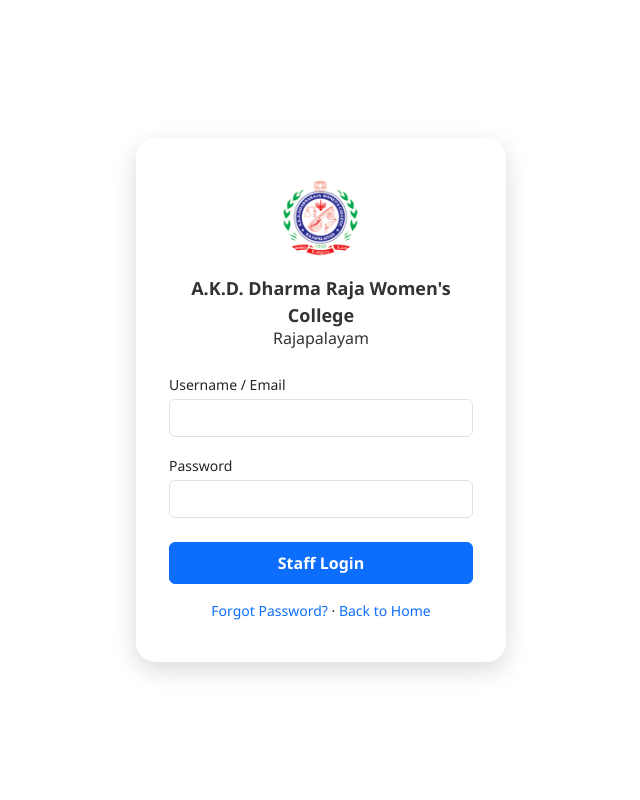
After one commit to veni-56/college_site, a Django app: page /staff/login/ in a window 1280 px wide. The commit adds this page. Shown: the whole page, without its empty margins (319-959 px from the left). Run offline with Django 5.2, Linux system fonts and the light colour scheme; data that the repository does not hold is empty; parts of the project's set-up code (start-up, migrations or seed data) failed here and were passed over.

Commit message:
Add staff_login.html

```diff
--- /dev/null
+++ b/homepage/templates/homepage/staff/staff_login.html
@@ -0,0 +1,87 @@
+{% load static %}
+<!DOCTYPE html>
+<html lang="en">
+<head>
+    <meta charset="UTF-8">
+    <title>Staff Login</title>
+
+    <!-- Bootstrap 5 -->
+    <link href="https://cdn.jsdelivr.net/npm/bootstrap@5.3.0/dist/css/bootstrap.min.css" rel="stylesheet">
+
+    <style>
+        body {
+            min-height: 100vh;
+            display: flex;
+            align-items: center;
+            justify-content: center;
+            font-family: "Segoe UI", sans-serif;
+        }
+
+        .login-card {
+            width: 370px;
+            padding: 2.5rem 2rem;
+            backdrop-filter: blur(8px) saturate(180%);
+            -webkit-backdrop-filter: blur(8px) saturate(180%);
+            background: rgba(255, 255, 255, 0.55);
+            border-radius: 20px;
+            box-shadow: 0 8px 24px rgba(0, 0, 0, .15);
+            border: 1px solid rgba(255, 255, 255, .3);
+        }
+
+        .college-logo {
+            width: 80px;
+            height: 80px;
+            object-fit: cover;
+            border-radius: 50%;
+            box-shadow: 0 0 0 4px rgba(255, 255, 255, .6);
+        }
+
+        .college-name {
+            font-size: 18px;
+            font-weight: 600;
+            margin-top: 8px;
+            color: #333;
+        }
+    </style>
+</head>
+<body>
+
+    <div class="login-card text-center">
+
+        <!-- Logo & College Name -->
+        <img src="{% static 'images/akddrlogo.png' %}" alt="College Logo" class="college-logo mb-2">
+        <div class="college-name">A.K.D. Dharma Raja Women's College
+            <h6>Rajapalayam</h6>
+        </div>
+
+        <!-- Messages -->
+        {% if messages %}
+            {% for m in messages %}
+                <div class="alert alert-danger py-2">{{ m }}</div>
+            {% endfor %}
+        {% endif %}
+
+        <!-- Login Form -->
+        <form method="POST" class="text-start mt-4">
+            {% csrf_token %}
+
+            <label class="form-label mb-1 small">Username / Email</label>
+            <input type="text" class="form-control mb-3" name="username" required>
+
+            <label class="form-label mb-1 small">Password</label>
+            <input type="password" class="form-control mb-4" name="password" required>
+
+            <!-- Login button with "Staff Login" text -->
+            <button type="submit" class="btn btn-primary w-100 fw-bold py-2">Staff Login</button>
+        </form>
+
+        <!-- Links -->
+        <div class="mt-3 small">
+            <a href="#" class="text-decoration-none">Forgot Password?</a> ·
+            <a href="{% url 'home' %}" class="text-decoration-none">Back to Home</a>
+        </div>
+
+    </div>
+
+</body>
+</html>
--- a/homepage/urls.py
+++ b/homepage/urls.py
@@ -5,7 +5,10 @@ urlpatterns = [
     path('', views.home, name='home'),
     path('staff/login/', views.staff_login, name='staff_login'),
     path('staff/logout/', views.staff_logout, name='staff_logout'),
-    path('staff/dashboard/', views.staff_dashboard, name='staff_dashboard'),
+    path('staff/dashboard/', views.staff_dashboard, name='dashboard'),
+    path('staff/profile/', views.profile_view, name='profile'),
+    path('staff/profile/edit/', views.profile_edit, name='profile_edit'),
+    path('staff/leave/apply/',  views.leave_apply, name='leave_apply'),
     path('about/<int:submenu_id>/', views.about_detail_view, name='about_detail'),
     path('academic/department/', views.department_list, name='department_list'),
     path('academic/department/<slug:slug>/', views.department_detail, name='department_detail'),
--- a/homepage/views.py
+++ b/homepage/views.py
@@ -1,40 +1,60 @@
 from django.shortcuts import render, get_object_or_404,redirect
 from .models import HomePageContent,SliderImage,HomeQuickLink,AboutSubmenu, AboutContentBlock,AcademicSubMenu, AcademicContentBlock,Department,Department, DepartmentContent,StudentDeskMenu,NAACSubmenu,NAACContentBlock,ActivitySection,StaffProfile
 from django.contrib.auth.decorators import login_required
+from django.contrib.auth import authenticate, login, logout
 from django.contrib import messages
-from .forms import StaffProfileForm, LeaveRequestForm
+from .forms  import StaffProfileForm, LeaveRequestForm
+
+
+def staff_login(request):
+    if request.method == 'POST':
+        username = request.POST['username']
+        password = request.POST['password']
+        user = authenticate(request, username=username, password=password)
+
+        if user and user.is_staff:
+            login(request, user)
+            return redirect('dashboard')
+        messages.error(request, "Invalid credentials.")
+    return render(request, 'homepage/staff/staff_login.html')
+
+@login_required(login_url='staff_login')
+def staff_logout(request):
+    logout(request)
+    return redirect('staff_login')
 
 @login_required(login_url='staff_login')
 def staff_dashboard(request):
-    return render(request, 'staff/dashboard.html')
+    return render(request, 'homepage/staff/dashboard.html')
+
+
+@login_required(login_url='staff_login')
+def profile_edit(request):
+    profile, _ = StaffProfile.objects.get_or_create(user=request.user)
+
+    form = StaffProfileForm(request.POST or None,
+                            request.FILES or None,
+                            instance=profile,
+                            user=request.user)
+
+    if form.is_valid():
+        form.save()
+        messages.success(request, "Profile updated.")
+        return redirect('profile')         # ←  NOT  'staff:profile'
+
+    return render(request,
+                  'homepage/staff/profile_edit.html',
+                  {'form': form})
 
 @login_required(login_url='staff_login')
 def profile_view(request):
-    profile = request.user.staffprofile
-    return render(request, 'staff/profile_view.html', {'profile': profile})
+    profile, _ = StaffProfile.objects.get_or_create(user=request.user)
+    return render(request, 'homepage/staff/profile_view.html', {'profile': profile})
 
-@login_required(login_url='staff_login')
-def profile_edit(request):
-    profile = request.user.staffprofile
-    form = StaffProfileForm(request.POST or None,
-                            request.FILES or None,
-                            instance=profile)
-    if form.is_valid():
-        form.save()
-        messages.success(request, "Profile updated.")
-        return redirect('staff:profile')
-    return render(request, 'staff/profile_edit.html', {'form': form})
 
 @login_required(login_url='staff_login')
 def leave_apply(request):
-    form = LeaveRequestForm(request.POST or None)
-    if form.is_valid():
-        leave = form.save(commit=False)
-        leave.staff = request.user.staffprofile
-        leave.save()
-        messages.success(request, "Leave request sent.")
-        return redirect('staff:dashboard')
-    return render(request, 'staff/leave_apply.html', {'form': form})
+    return render(request, 'homepage/staff/leave_apply.html')
 #home
 def home(request):
     content = HomePageContent.objects.first()
```
Also changed, not shown: homepage/forms.py (+28 -1 lines), homepage/templates/homepage/progile_views.html (deleted, +0 -12 lines), homepage/templates/homepage/staff/base_staff.html (+29 -22 lines), homepage/templates/homepage/staff/dashboard.html (+4 -5 lines), homepage/templates/homepage/staff/leave_apply.html (added, +11 -0 lines), homepage/templates/homepage/staff/profile_edit.html (added, +11 -0 lines), homepage/templates/homepage/staff/profile_view.html (added, +31 -0 lines), homepage/templates/homepage/staff_login.html (deleted, +0 -49 lines), homepage/templates/homepage/staff_profile.html (deleted, +0 -9 lines), homepage/migrations/0008_alter_staffprofile_department_and_more.py (added), homepage/static/images/akddrlogo.png (added).
